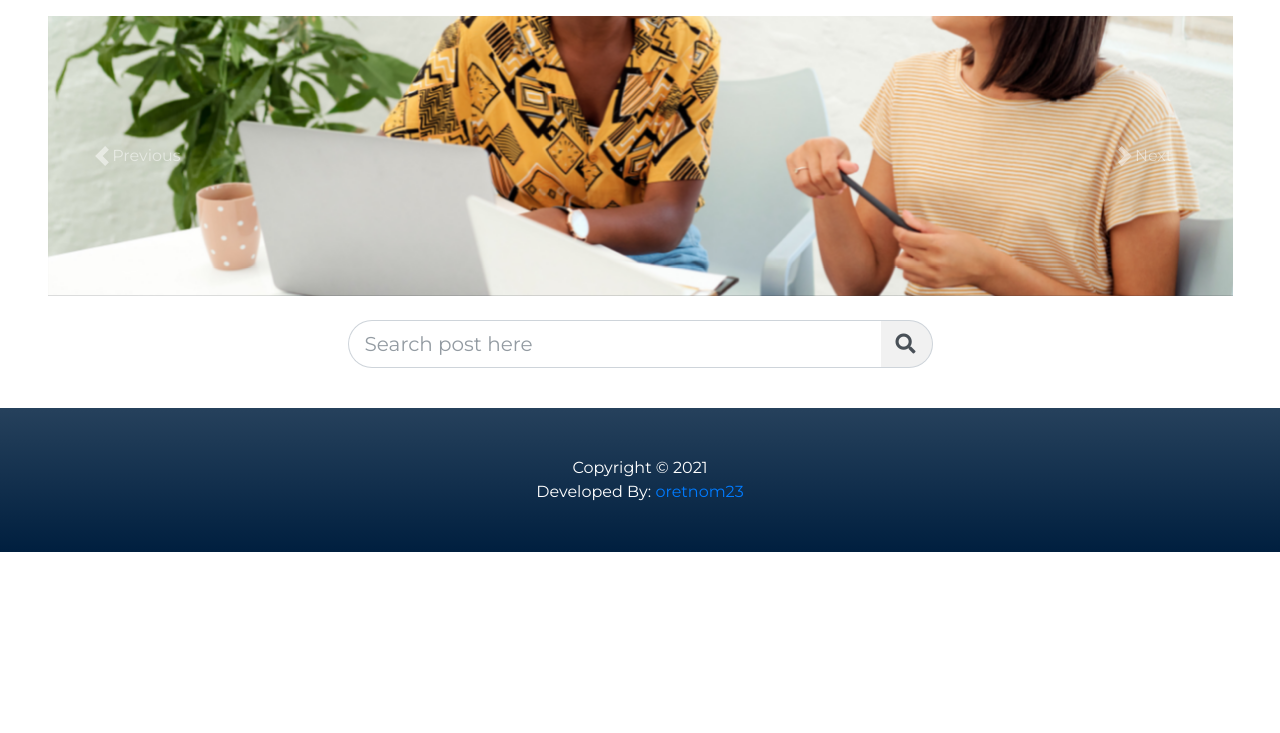
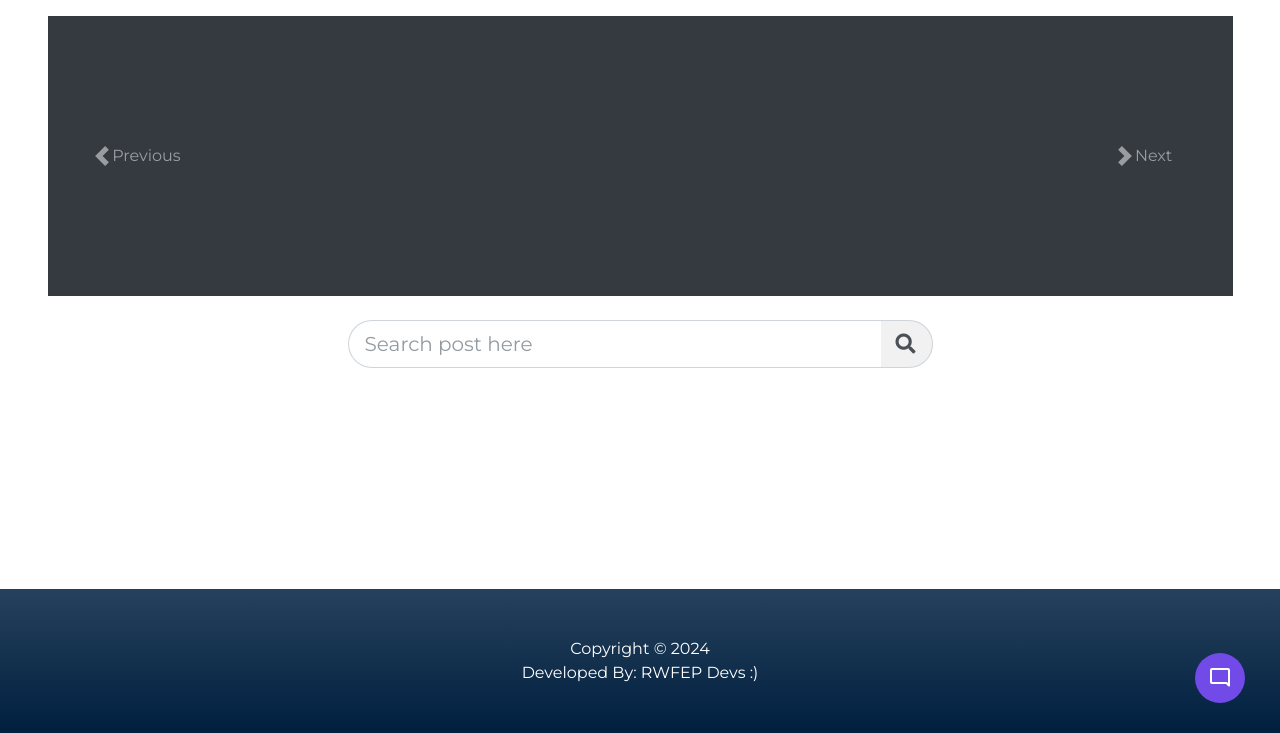
Before and after one commit to ah4renc0des/OJT-Project, a PHP site: page /odfs/index.php in a window 1280 px wide. Shown: the part 67-800 px from the top of the page. Run offline with PHP 8.4, Linux system fonts and the light colour scheme; tables that the repository leaves empty or names only in its code hold one stand-in row (values such as "Sample post"); some libraries are stand-ins or nearby versions.

Commit message:
Fixed Chatbot and Footer

```diff
--- a/admin/chatbot/style.css
+++ b/admin/chatbot/style.css
@@ -1,15 +1,11 @@
 /* Import Google font - Poppins */
 @import url('https://fonts.googleapis.com/css2?family=Poppins:wght@400;500;600&display=swap');
 
-* {
+.chatbot-container {
   margin: 0;
   padding: 0;
   box-sizing: border-box;
   font-family: "Poppins", sans-serif;
-}
-
-body {
-  background: #E3F2FD;
 }
 
 .chatbot-toggler {
--- a/home.php
+++ b/home.php
@@ -212,5 +212,6 @@
             });
         });
     </script>
+  </div>
 </body>
 </html>
--- a/inc/footer.php
+++ b/inc/footer.php
@@ -61,10 +61,29 @@
 <!-- Footer-->
 <footer class="py-5 bg-gradient-navy">
             <div class="container">
-              <p class="m-0 text-center text-white">Copyright &copy; <?php echo $_settings->info('short_name') ?> 2021</p>
-              <p class="m-0 text-center text-white">Developed By: <a href="mailto:oretnom23@gmail.com">oretnom23</a></p>
+              <p class="m-0 text-center text-white">Copyright &copy; <?php echo $_settings->info('short_name') ?> 2024</p>
+              <p class="m-0 text-center text-white">Developed By: RWFEP Devs :)</a></p>
           </div>
         </footer>
+        <script>
+        // JavaScript to keep the footer at the bottom
+        function adjustFooterPosition() {
+          const bodyHeight = document.body.offsetHeight;
+          const windowHeight = window.innerHeight;
+          const footer = document.querySelector('footer');
+          // Check if the content height is less than the window height
+          if (bodyHeight < windowHeight) {
+            // Set margin-top to push the footer down
+            const marginTop = windowHeight - bodyHeight;
+            footer.style.marginTop = marginTop + 'px';
+          } else {
+            footer.style.marginTop = '0'; // Reset margin if content overflows
+          }
+        }
+        // Adjust footer position on page load and resize
+        window.addEventListener('load', adjustFooterPosition);
+        window.addEventListener('resize', adjustFooterPosition);
+        </script>
 
 
     <!-- Resolve conflict in jQuery UI tooltip with Bootstrap tooltip -->
@@ -122,3 +141,32 @@
       <div class="drp-buttons"><span class="drp-selected"></span><button class="cancelBtn btn btn-sm btn-default" type="button">Cancel</button><button class="applyBtn btn btn-sm btn-primary" disabled="disabled" type="button">Apply</button> </div>
     </div>
     <div class="jqvmap-label" style="display: none; left: 1093.83px; top: 394.361px;">Idaho</div>
+
+    <!--chatbot-->
+    <script src="admin/chatbot/script.js" defer></script>
+    <link rel="stylesheet" href="admin/chatbot/style.css">
+    <link rel="stylesheet" href="https://fonts.googleapis.com/css2?family=Material+Symbols+Outlined:opsz,wght,FILL,GRAD@48,400,0,0" />
+    <link rel="stylesheet" href="https://fonts.googleapis.com/css2?family=Material+Symbols+Rounded:opsz,wght,FILL,GRAD@48,400,1,0" />
+    <!--chatbot function-->
+    <div class="chatbot-container">
+    <button class="chatbot-toggler">
+      <span class="material-symbols-rounded">mode_comment</span>
+      <span class="material-symbols-outlined">close</span>
+    </button>
+    <div class="chatbot">
+      <header>
+        <h2>Chatbot</h2>
+        <span class="close-btn material-symbols-outlined">close</span>
+      </header>
+      <ul class="chatbox">
+        <li class="chat incoming">
+          <span class="material-symbols-outlined">smart_toy</span>
+          <p>Hi there 👋<br>How can I help you today?</p>
+        </li>
+      </ul>
+      <div class="chat-input">
+        <textarea placeholder="Enter a message..." spellcheck="false" required></textarea>
+        <span id="send-btn" class="material-symbols-rounded">send</span>
+      </div>
+    </div>
+  </div>
```
Also changed, not shown: admin/chatbot/index.html (+10 -10 lines), libs/css/bootstrap.min.css.
